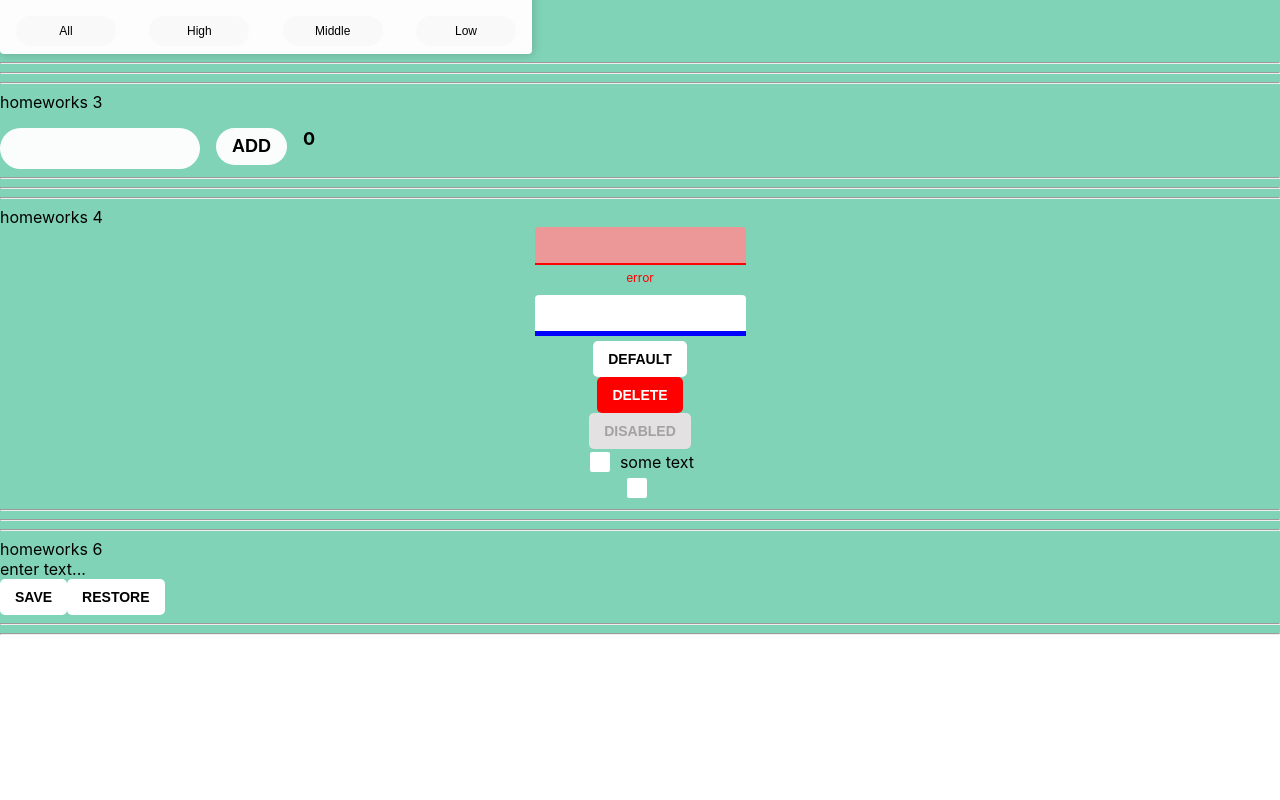
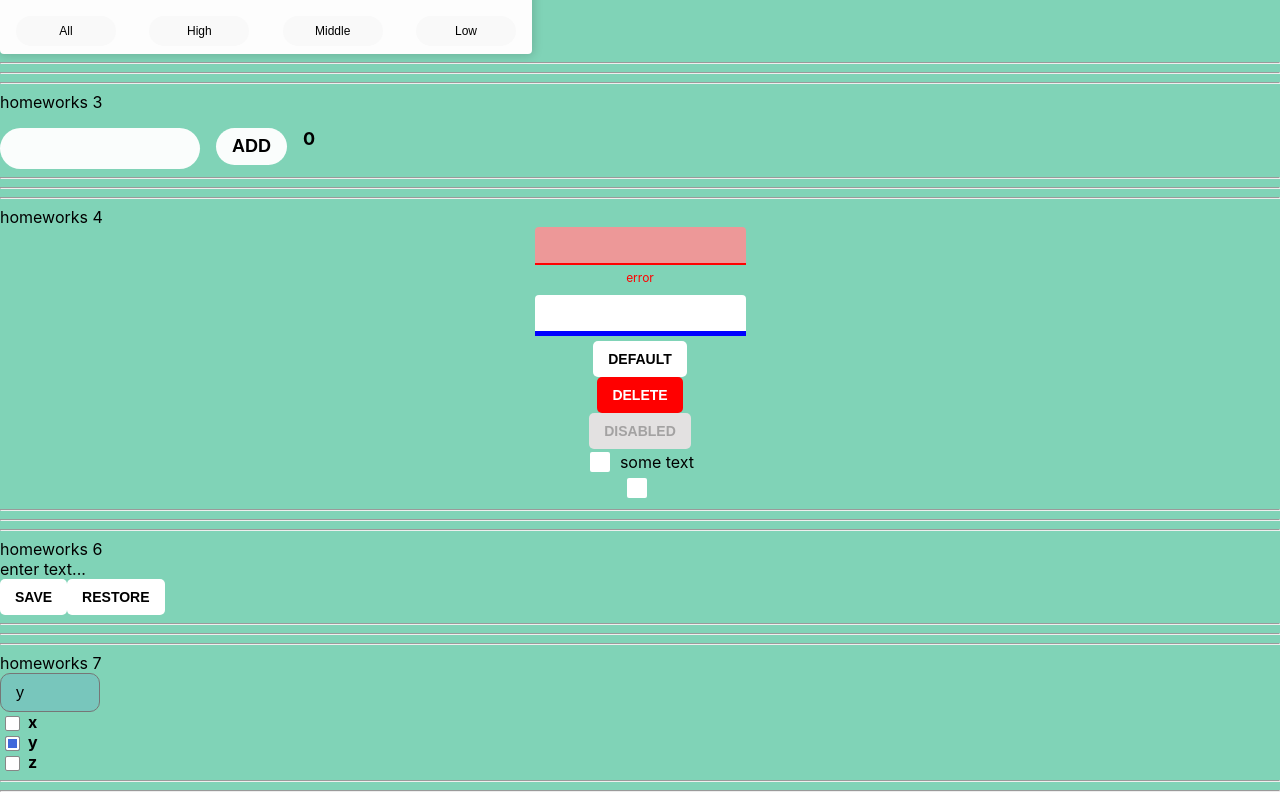
Before and after one commit to TheRebellionDreamer/ignat-homeworks, a React (Create React App) app: page /#/pre-junior in a window 1280 px wide. Shown: the part 532-1332 px from the top of the page. Before the commit the page ends 1175 px from the top, so only its background shows below. Built offline with nearby package versions, Linux system fonts and the light colour scheme.

Commit message:
Complete H7 homework

```diff
--- a/src/p2-homeworks/h5-rrd-v6/pages/PreJunior.tsx
+++ b/src/p2-homeworks/h5-rrd-v6/pages/PreJunior.tsx
@@ -4,6 +4,7 @@ import HW2 from '../../h2/HW2';
 import HW3 from '../../h3/HW3';
 import HW4 from '../../h4/HW4';
 import HW6 from '../../h6/HW6';
+import HW7 from '../../h7/HW7';
 
 function PreJunior() {
   return (
@@ -13,6 +14,7 @@ function PreJunior() {
       <HW3 />
       <HW4 />
       <HW6 />
+      <HW7 />
     </div>
   );
 }
--- /dev/null
+++ b/src/p2-homeworks/h7/common/c5-SuperSelect/SuperSelect.module.css
@@ -0,0 +1,19 @@
+.root {
+  min-width: 100px;
+  padding: 10px 15px;
+  cursor: pointer;
+  appearance: none;
+  background-color: #0000FF10;
+  border-radius: 10px;
+  font-size: 16px;
+  transition: all .1s;
+}
+
+.root:focus {
+  outline: none;
+  box-shadow: 0 0 0 2px inset #0000FF50;
+}
+
+.option {
+  background: greenyellow;
+}
--- a/src/p2-homeworks/h7/common/c5-SuperSelect/SuperSelect.tsx
+++ b/src/p2-homeworks/h7/common/c5-SuperSelect/SuperSelect.tsx
@@ -1,30 +1,42 @@
-import React, {SelectHTMLAttributes, DetailedHTMLProps, ChangeEvent} from 'react'
+import React, { SelectHTMLAttributes, DetailedHTMLProps, ChangeEvent } from 'react';
+import classes from './SuperSelect.module.css';
 
-type DefaultSelectPropsType = DetailedHTMLProps<SelectHTMLAttributes<HTMLSelectElement>, HTMLSelectElement>
+type DefaultSelectPropsType = DetailedHTMLProps<
+  SelectHTMLAttributes<HTMLSelectElement>,
+  HTMLSelectElement
+>;
 
 type SuperSelectPropsType = DefaultSelectPropsType & {
-    options?: any[]
-    onChangeOption?: (option: any) => void
-}
+  options?: any[];
+  onChangeOption?: (option: any) => void;
+};
 
-const SuperSelect: React.FC<SuperSelectPropsType> = (
-    {
+const SuperSelect: React.FC<SuperSelectPropsType> = ({
   options,
-        onChange, onChangeOption,
+  onChange,
+  onChangeOption,
   ...restProps
-    }
-) => {
-    const mappedOptions: any[] = []; // map options with key
+}) => {
+  const mappedOptions = options
+    ? options.map((o, index) => (
+        <option key={`${o}.${index}`} value={o} className={classes.option}>
+          {o}
+        </option>
+      ))
+    : [];
 
   const onChangeCallback = (e: ChangeEvent<HTMLSelectElement>) => {
-        // onChange, onChangeOption
-    }
+    onChange && onChange(e);
+    onChangeOption && onChangeOption(e.currentTarget.value);
+  };
+
+  const selectClasses = classes.root + (restProps.className ? ' ' + restProps.className : '');
 
   return (
-        <select onChange={onChangeCallback} {...restProps}>
+    <select onChange={onChangeCallback} {...restProps} className={selectClasses}>
       {mappedOptions}
     </select>
-    )
-}
+  );
+};
 
-export default SuperSelect
+export default SuperSelect;
--- /dev/null
+++ b/src/p2-homeworks/h7/common/c6-SuperRadio/SuperRadio.module.css
@@ -0,0 +1,29 @@
+.root {
+  max-width: fit-content;
+  display: flex;
+  align-items: center;
+  gap: 5px;
+  font-size: 16px;
+  font-weight: 700;
+  cursor: pointer;
+}
+
+.radio {
+  appearance: none;
+  border-radius: 2px;
+  width: 15px;
+  height: 15px;
+  background-color: #FFF;
+  border: 1px solid #878787;
+  cursor: pointer;
+}
+
+.radio:checked {
+  background-color: #0000FF80;
+  box-shadow: 0 0 0 2px inset #FFF;
+}
+
+.radio:focus {
+  outline: none;
+  border: 2px solid #0000FF80;
+}
--- a/src/p2-homeworks/h7/common/c6-SuperRadio/SuperRadio.tsx
+++ b/src/p2-homeworks/h7/common/c6-SuperRadio/SuperRadio.tsx
@@ -1,40 +1,47 @@
-import React, {ChangeEvent, InputHTMLAttributes, DetailedHTMLProps} from 'react'
+import React, { ChangeEvent, InputHTMLAttributes, DetailedHTMLProps } from 'react';
+import classes from './SuperRadio.module.css';
 
-type DefaultRadioPropsType = DetailedHTMLProps<InputHTMLAttributes<HTMLInputElement>, HTMLInputElement>
+type DefaultRadioPropsType = DetailedHTMLProps<
+  InputHTMLAttributes<HTMLInputElement>,
+  HTMLInputElement
+>;
 
 type SuperRadioPropsType = DefaultRadioPropsType & {
-    options?: any[]
-    onChangeOption?: (option: any) => void
-}
+  options?: any[];
+  onChangeOption?: (option: any) => void;
+};
 
-const SuperRadio: React.FC<SuperRadioPropsType> = (
-    {
-        type, name,
-        options, value,
-        onChange, onChangeOption,
+const SuperRadio: React.FC<SuperRadioPropsType> = ({
+  type,
+  name,
+  options,
+  value,
+  onChange,
+  onChangeOption,
   ...restProps
-    }
-) => {
+}) => {
   const onChangeCallback = (e: ChangeEvent<HTMLInputElement>) => {
-        // onChange, onChangeOption
-    }
+    onChange && onChange(e);
+    onChangeOption && onChangeOption(e.currentTarget.value);
+  };
 
-
-    const mappedOptions: any[] = options ? options.map((o, i) => ( // map options with key
-        <label key={name + '-' + i}>
+  const mappedOptions: any[] = options
+    ? options.map((o, i) => (
+        <label key={name + '-' + i} className={classes.root}>
           <input
             type={'radio'}
-                // name, checked, value, onChange
+            onChange={onChangeCallback}
+            value={o}
+            name={name}
+            checked={o === value}
+            className={classes.radio}
           />
           {o}
         </label>
-    )) : []
+      ))
+    : [];
 
-    return (
-        <>
-            {mappedOptions}
-        </>
-    )
-}
+  return <>{mappedOptions}</>;
+};
 
-export default SuperRadio
+export default SuperRadio;
```
Also changed, not shown: src/p2-homeworks/h7/HW7.tsx (+13 -25 lines). Lines whose indentation alone changed are shown as unchanged.
